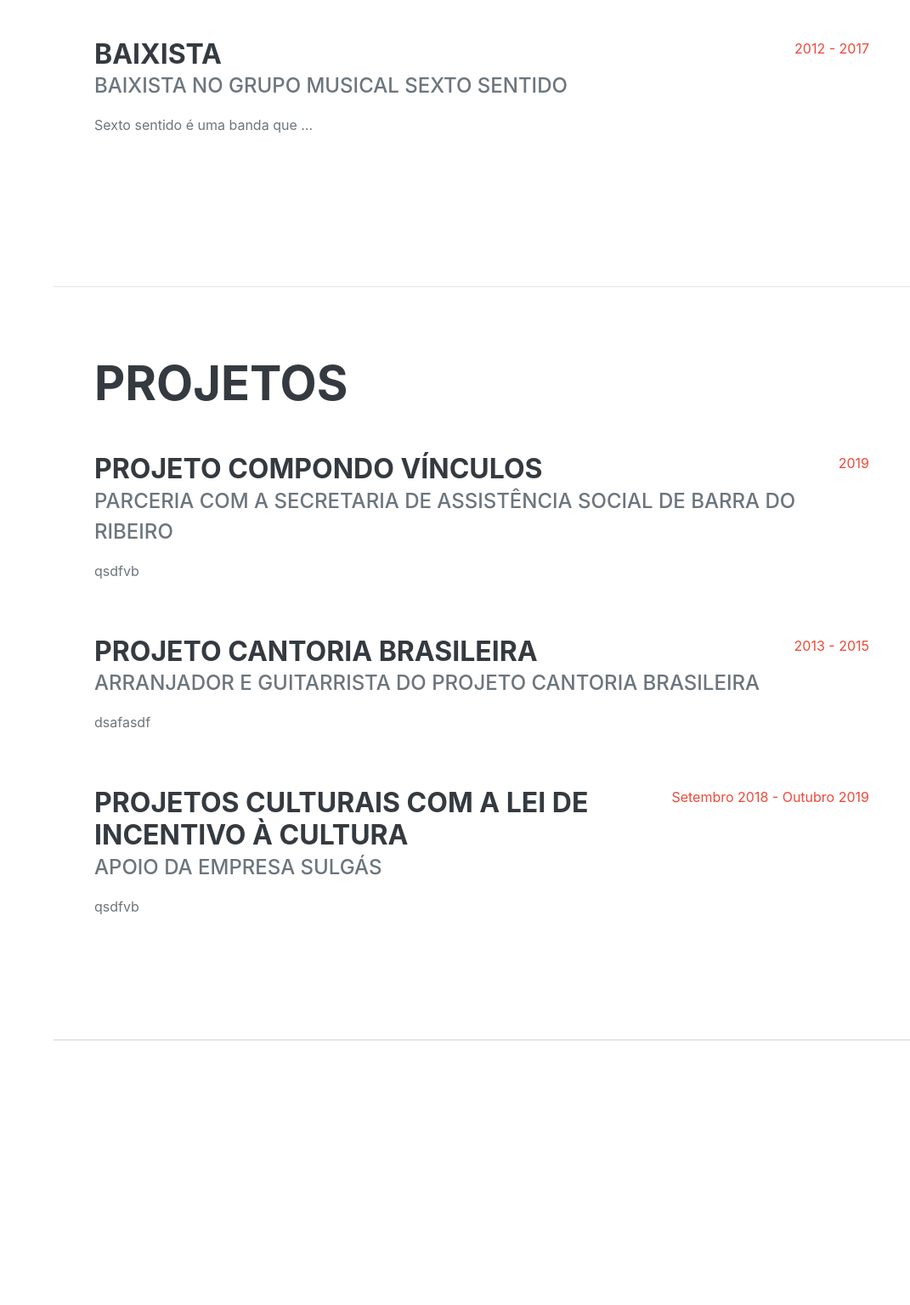
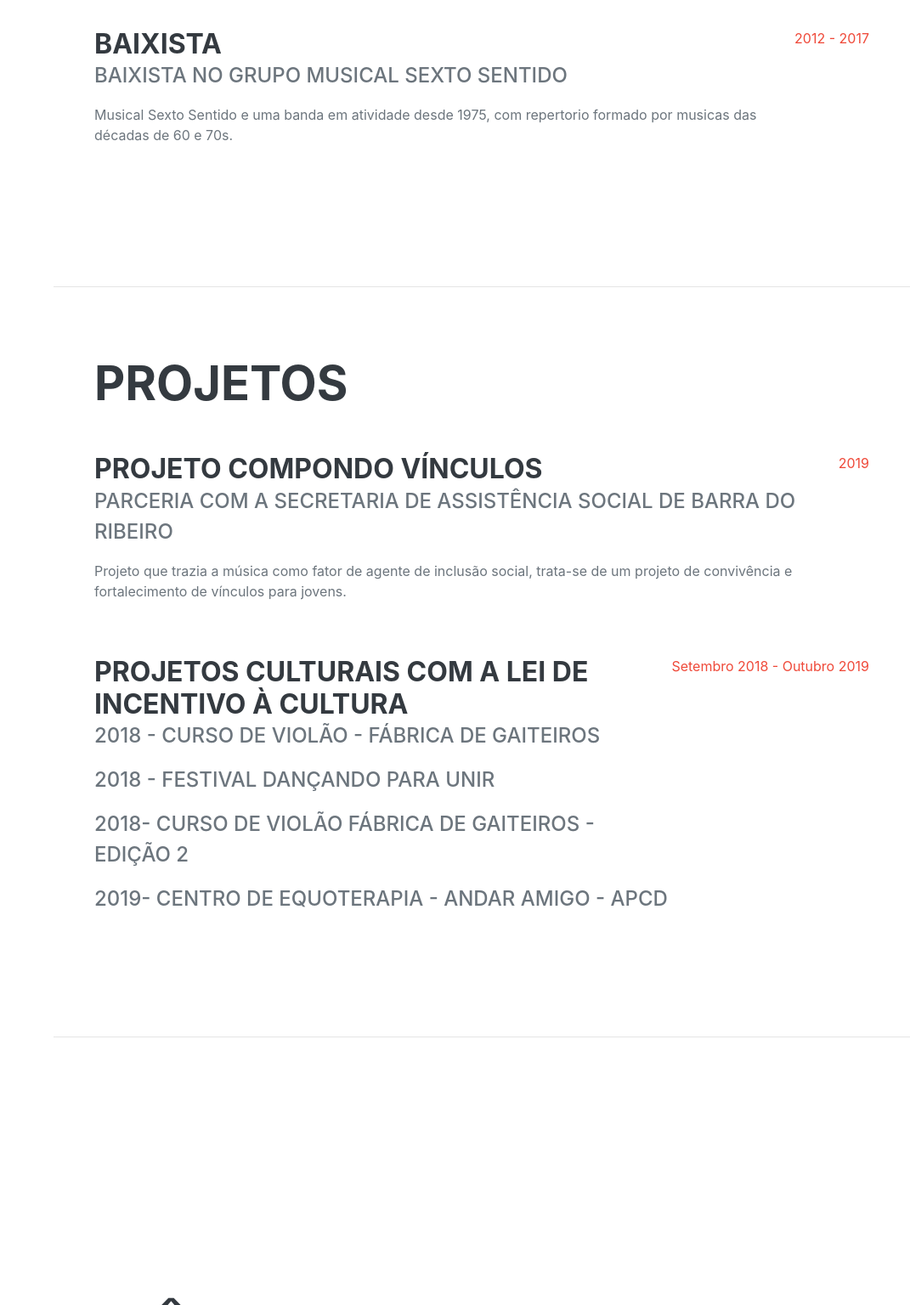
Before and after one commit to Falafina/Falafina.github.io, a plain HTML site: page index.html in a window 1280 px wide. Shown: the part 1264-2800 px from the top of the page at 85% size, without its empty margins (209-1280 px from the left). Drawn offline with nearby package versions, Linux system fonts and the light colour scheme; a script that the page names is missing; a web font is replaced by a local one.

Commit message:
conteúdo html

```diff
--- a/index.html
+++ b/index.html
@@ -47,7 +47,7 @@
                     <li class="nav-item"><a class="nav-link js-scroll-trigger" href="#experiencia">Pedro Rocha</a></li>
                     <li class="nav-item"><a class="nav-link js-scroll-trigger" href="#projetos">Projetos</a></li>
                     <!-- <li class="nav-item"><a class="nav-link js-scroll-trigger" href="#fotos">Fotos</a></li> -->
-                    <li class="nav-item"><a class="nav-link js-scroll-trigger" href="#interesses">Interesses</a></li>
+                    <!-- <li class="nav-item"><a class="nav-link js-scroll-trigger" href="#interesses">Interesses</a></li> -->
                     <li class="nav-item"><a class="nav-link js-scroll-trigger" href="#premios">Prêmios</a></li>
                 </ul>
             </div>
@@ -94,7 +94,7 @@
                         <div class="flex-grow-1">
                             <h3 class="mb-0">Baixista</h3>
                             <div class="subheading mb-3">Baixista no grupo musical Sexto Sentido</div>
-                            <p>Sexto sentido é uma banda que ... </p>
+                            <p>Musical Sexto Sentido e uma banda em atividade desde 1975, com repertorio formado por musicas das décadas de 60 e 70s. </p>
                         </div>
                         <div class="flex-shrink-0"><span class="text-primary">2012 - 2017</span></div>
                     </div>
@@ -110,23 +110,18 @@
                         <div class="flex-grow-1">
                             <h3 class="mb-0">Projeto Compondo Vínculos</h3>
                             <div class="subheading mb-3">Parceria com a Secretaria de Assistência Social de Barra do Ribeiro</div>
-                            <p>qsdfvb</p>
+                            <p>Projeto que trazia a música como fator de agente de inclusão social, trata-se de um projeto de convivência e fortalecimento de vínculos para jovens.</p>
                         </div>
                         <div class="flex-shrink-0"><span class="text-primary">2019</span></div>
                     </div>
 					<div class="d-flex flex-column flex-md-row justify-content-between mb-5">
                         <div class="flex-grow-1">
-                            <h3 class="mb-0">Projeto cantoria brasileira</h3>
-                            <div class="subheading mb-3">Arranjador e Guitarrista do Projeto Cantoria Brasileira</div>
-                            <p>dsafasdf</p>
-                        </div>
-                        <div class="flex-shrink-0"><span class="text-primary">2013 - 2015</span></div>
-                    </div>
-					<div class="d-flex flex-column flex-md-row justify-content-between mb-5">
-                        <div class="flex-grow-1">
                             <h3 class="mb-0">Projetos culturais com a lei de incentivo à cultura</h3>
-                            <div class="subheading mb-3">apoio da empresa Sulgás</div>
-                            <p>qsdfvb</p>
+                            <div class="subheading mb-3">2018 - Curso de Violão - Fábrica de Gaiteiros</div>
+							<div class="subheading mb-3">2018 - Festival Dançando para Unir</div>
+							<div class="subheading mb-3">2018-  Curso de Violão Fábrica de Gaiteiros - Edição 2</div>
+							<div class="subheading mb-3">2019-  Centro de Equoterapia - Andar Amigo - APCD</div>
+                            <!--<p>qsdfvb</p>-->
                         </div>
                         <div class="flex-shrink-0"><span class="text-primary">Setembro 2018 - Outubro 2019</span></div>
                     </div>
@@ -136,27 +131,27 @@
             <!-- fotos-->
             <!-- <section class="resume-section" id="fotos"> -->
 
-            </section>
-            <hr class="m-0" />
+            <!--</section> -->
+            <!--<hr class="m-0" /> -->
             <!-- interesses-->
-            <section class="resume-section" id="interesses">
-                <div class="resume-section-content">
-                    <h2 class="mb-5">interesses</h2>
-                    <p>dfhgh</p>
-                    <p class="mb-0">dfghjfgj</p>
-                </div>
-            </section>
-            <hr class="m-0" />
+            <!--<section class="resume-section" id="interesses"> -->
+
+            <!-- </section> -->
+            <!-- <hr class="m-0" /> -->
             <!-- premios-->
             <section class="resume-section" id="premios">
                 <div class="resume-section-content">
                     <h2 class="mb-5">Prêmios e certificados</h2>
+						<div class="d-flex flex-column flex-md-row justify-content-between mb-5">
+							<div class="flex-grow-1">
 								<ul class="fa-ul mb-0">
 									<li>
 										<span class="fa-li"><i class="fas fa-trophy text-warning"></i></span>
 										Prêmio mestre em Culturas Populares 2019
 									</li>
 								</ul>
+							</div>
+						</div>
 				</div>
             </section>
         </div>
```
Lines whose indentation alone changed are shown as unchanged.
